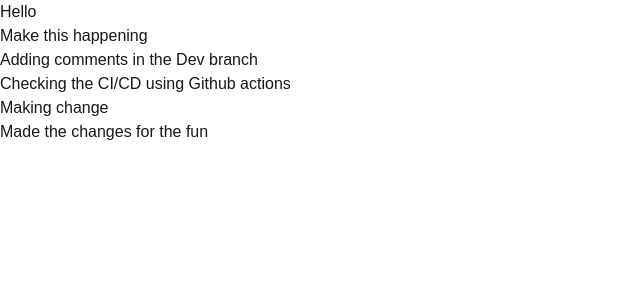
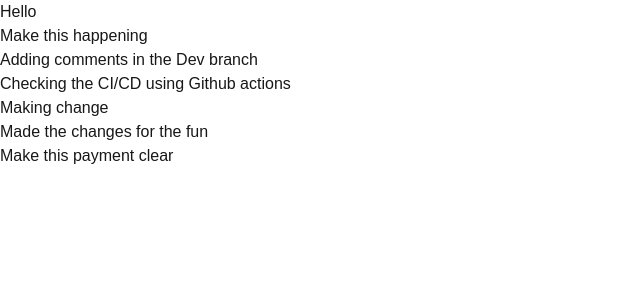
Before and after one commit to Dev-Vithushan/CI-CD-workflows, a Next.js app: page / in a window 1280 px wide. Shown: the top 300 px of the page, without its empty margins (0-640 px from the left). Built offline with nearby package versions, Linux system fonts and the light colour scheme.

Commit message:
Making changes for the product

```diff
--- a/src/app/page.tsx
+++ b/src/app/page.tsx
@@ -7,7 +7,7 @@ export default function Home() {
       <h4> Checking the CI/CD using Github actions</h4>
       <h4> Making change </h4>
       <h5> Made the changes for the fun</h5>
-
+      <h6> Make this payment clear</h6>
     </div>
   );
 }
```
